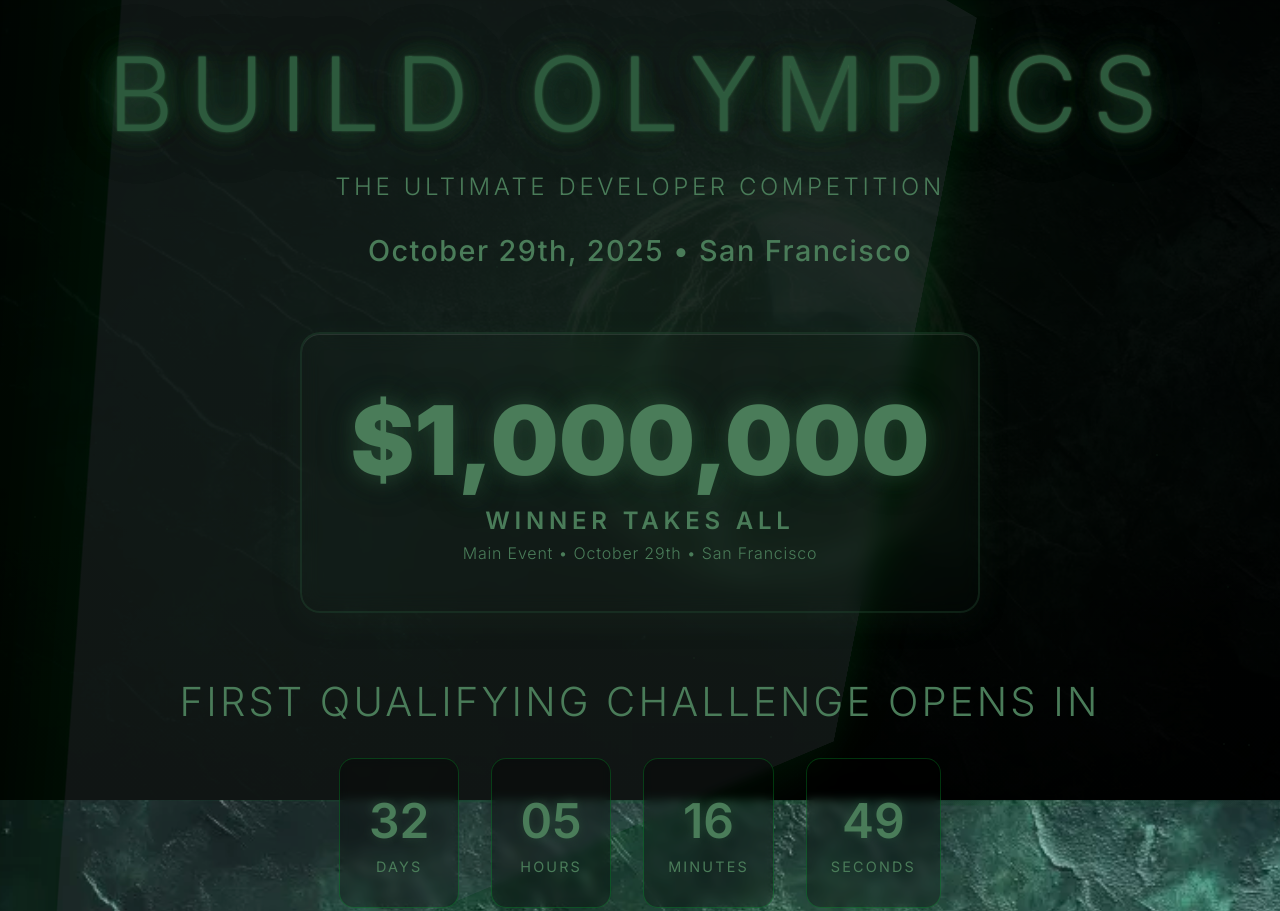
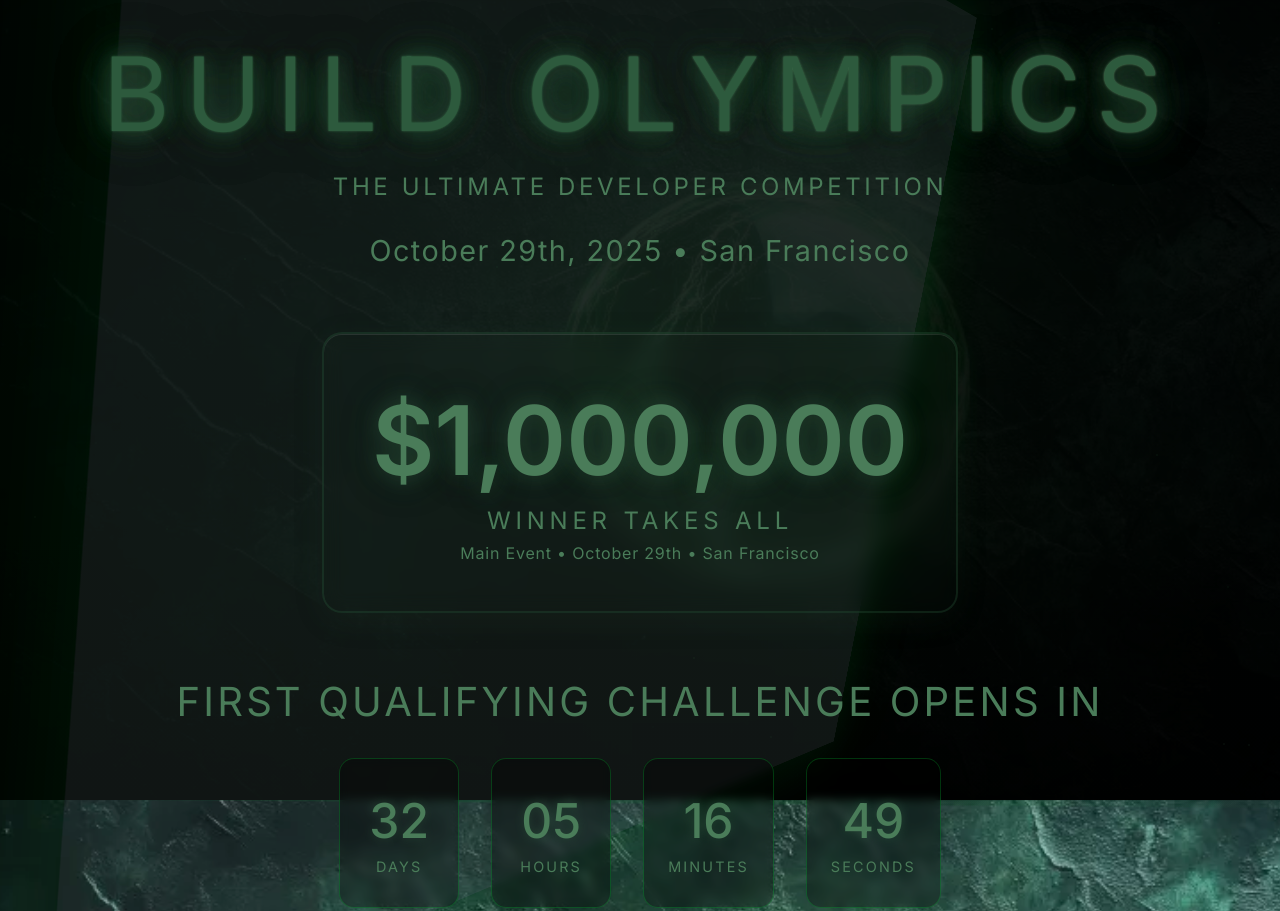
Before and after one commit to g-caf/build-olympics, a website: page index.html in a window 1280 px wide. Shown: the top 911 px of the page. Drawn offline with Linux system fonts and the light colour scheme; a web font is replaced by a local one.

Commit message:
Standardize font weights across all text elements for uniform line weight

```diff
--- a/styles.css
+++ b/styles.css
@@ -197,7 +197,7 @@ header {
 .title {
     font-family: 'Inter', sans-serif;
     font-size: clamp(3rem, 8vw, 8rem);
-    font-weight: 200;
+    font-weight: 400;
     color: #2d5a3d;
     margin-bottom: 1rem;
     letter-spacing: 0.15em;
@@ -226,7 +226,7 @@ header {
 .subtitle {
     font-family: 'Inter', sans-serif;
     font-size: clamp(1rem, 3vw, 1.5rem);
-    font-weight: 300;
+    font-weight: 400;
     color: #4a7c59;
     text-transform: uppercase;
     letter-spacing: 0.15em;
@@ -240,7 +240,7 @@ header {
 .event-date {
     font-family: 'Inter', sans-serif;
     font-size: clamp(1.2rem, 3vw, 1.8rem);
-    font-weight: 500;
+    font-weight: 400;
     color: #4a7c59;
     margin-bottom: 0.5rem;
     letter-spacing: 0.05em;
@@ -249,7 +249,7 @@ header {
 .event-description {
     font-family: 'Inter', sans-serif;
     font-size: clamp(0.9rem, 2.5vw, 1.2rem);
-    font-weight: 300;
+    font-weight: 400;
     color: #999999;
     letter-spacing: 0.02em;
 }
@@ -276,7 +276,7 @@ header {
 
 .prize-amount {
     font-size: clamp(3rem, 8vw, 6rem);
-    font-weight: 900;
+    font-weight: 600;
     color: #4a7c59;
     text-shadow:
         0 0 20px rgba(45, 90, 61, 0.5),
@@ -287,7 +287,7 @@ header {
 .prize-label {
     font-family: 'Inter', sans-serif;
     font-size: clamp(1rem, 3vw, 1.5rem);
-    font-weight: 600;
+    font-weight: 400;
     color: #4a7c59;
     text-transform: uppercase;
     letter-spacing: 0.2em;
@@ -296,7 +296,7 @@ header {
 .prize-subtitle {
     font-family: 'Inter', sans-serif;
     font-size: clamp(0.8rem, 2vw, 1rem);
-    font-weight: 300;
+    font-weight: 400;
     color: #4a7c59;
     margin-top: 0.5rem;
     letter-spacing: 0.05em;
@@ -309,7 +309,7 @@ header {
 .countdown-container h2 {
     font-family: 'Inter', sans-serif;
     font-size: clamp(1.5rem, 4vw, 2.5rem);
-    font-weight: 300;
+    font-weight: 400;
     margin-bottom: 2rem;
     color: #4a7c59;
     text-transform: uppercase;
@@ -338,7 +338,7 @@ header {
 .time-value {
     font-family: 'Inter', sans-serif;
     font-size: clamp(2rem, 5vw, 3rem);
-    font-weight: 600;
+    font-weight: 500;
     color: #4a7c59;
     text-shadow: 0 0 10px rgba(45, 90, 61, 0.5);
 }
```
Also changed, not shown: Amp_mark_outline.webp (added).
